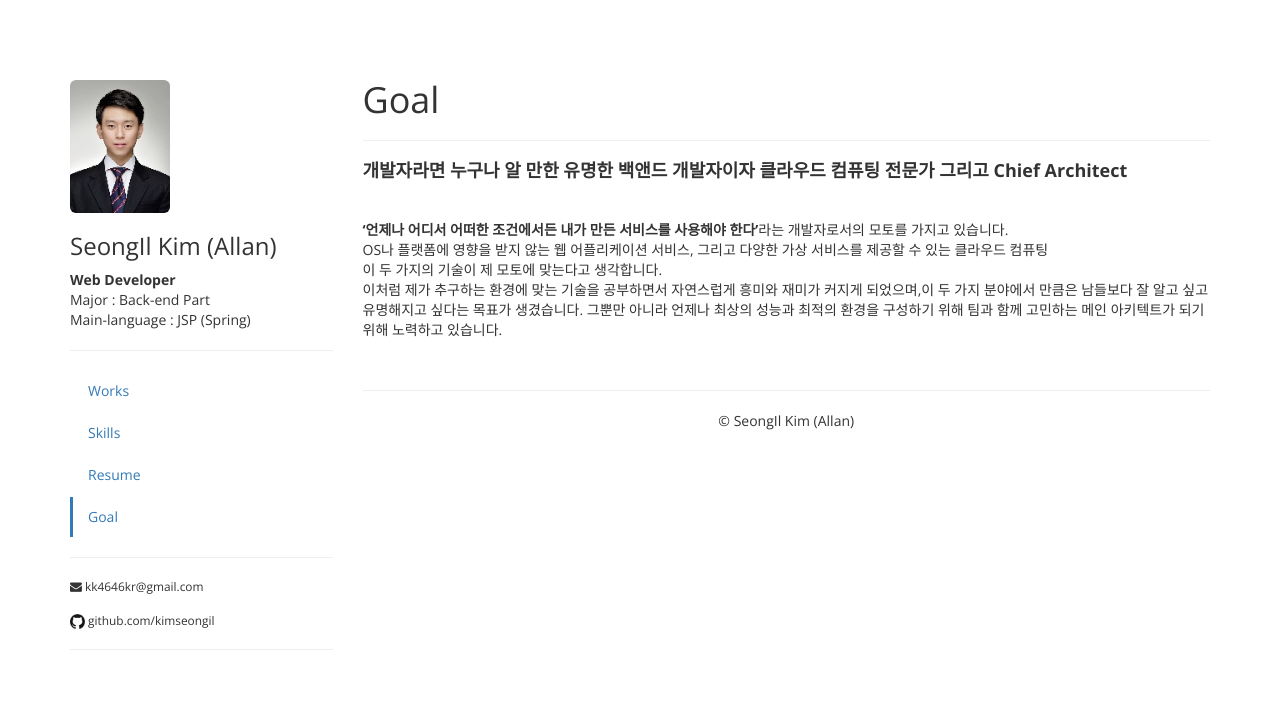
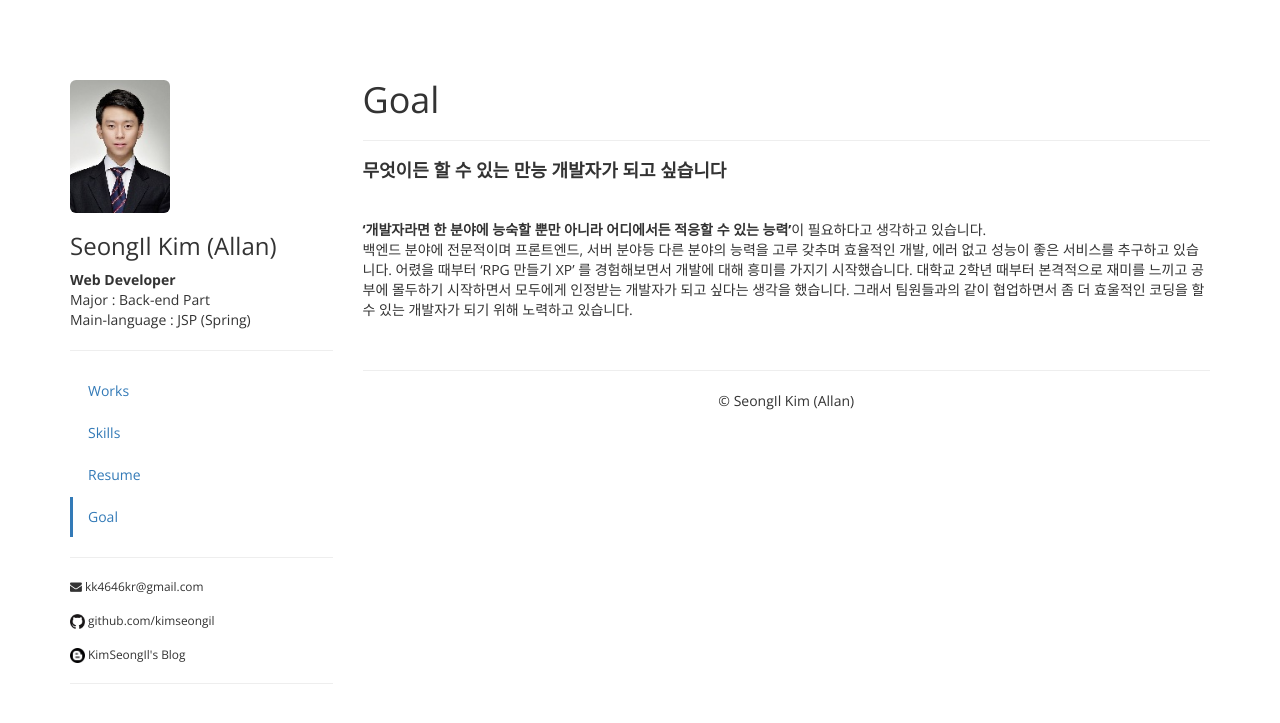
Before and after one commit to KimSeongIl/KimSeongIl.github.io, a Jekyll site: the page built from 4_goal.md, in a window 1280 px wide. Shown: the top 723 px of the page. Built offline with Jekyll 4.4.1, drawn with Linux system fonts in a browser that asks for light colours; nearby versions of some CDN libraries; some web fonts are replaced.

Commit message:
add blog

```diff
--- a/4_goal.md
+++ b/4_goal.md
@@ -9,12 +9,13 @@ navigation: Goal
 
 ---
 
-#### **개발자라면 누구나 알 만한 유명한 백앤드 개발자이자 클라우드 컴퓨팅 전문가 그리고 Chief Architect**
+#### **무엇이든 할 수 있는 만능 개발자가 되고 싶습니다**
 
 <br>
 
-**'언제나 어디서 어떠한 조건에서든 내가 만든 서비스를 사용해야 한다'**라는 개발자로서의 모토를 가지고 있습니다.
-OS나 플랫폼에 영향을 받지 않는 웹 어플리케이션 서비스, 그리고 다양한 가상 서비스를 제공할 수 있는 클라우드 컴퓨팅
-이 두 가지의 기술이 제 모토에 맞는다고 생각합니다.
-이처럼 제가 추구하는 환경에 맞는 기술을 공부하면서 자연스럽게 흥미와 재미가 커지게 되었으며,이 두 가지 분야에서 만큼은 남들보다 잘 알고 싶고 유명해지고 싶다는 목표가 생겼습니다.
-그뿐만 아니라 언제나 최상의 성능과 최적의 환경을 구성하기 위해 팀과 함께 고민하는 메인 아키텍트가 되기 위해 노력하고 있습니다.
+**'개발자라면 한 분야에 능숙할 뿐만 아니라 어디에서든 적응할 수 있는 능력'**이 필요하다고 생각하고 있습니다.
+백엔드 분야에 전문적이며 프론트엔드, 서버 분야등 다른 분야의 능력을 고루 갖추며 효율적인 개발, 에러 없고 성능이 좋은 서비스를
+추구하고 있습니다.
+어렸을 때부터 'RPG 만들기 XP' 를 경험해보면서 개발에 대해 흥미를 가지기 시작했습니다.
+대학교 2학년 때부터 본격적으로 재미를 느끼고 공부에 몰두하기 시작하면서 모두에게 인정받는 개발자가 되고 싶다는 생각을 했습니다.
+그래서 팀원들과의 같이 협업하면서 좀 더 효울적인 코딩을 할 수 있는 개발자가 되기 위해 노력하고 있습니다.
--- a/_includes/header.html
+++ b/_includes/header.html
@@ -38,5 +38,11 @@
 			<img src="/img/github.JPG" style="width:15px"> github.com/kimseongil
 		</a>
 	</li>
+	<br>
+	<li>
+		<a href="http://blog.naver.com/ksi4687" class="link-unstyled" target="_blank">
+			<img src="/img/blog.PNG" style="width:15px"> KimSeongIl's Blog
+		</a>
+	</li>
 </ul>
 <hr>
```
Also changed, not shown: 3_resume.md (+0 -10 lines), img/blog.png (added).
